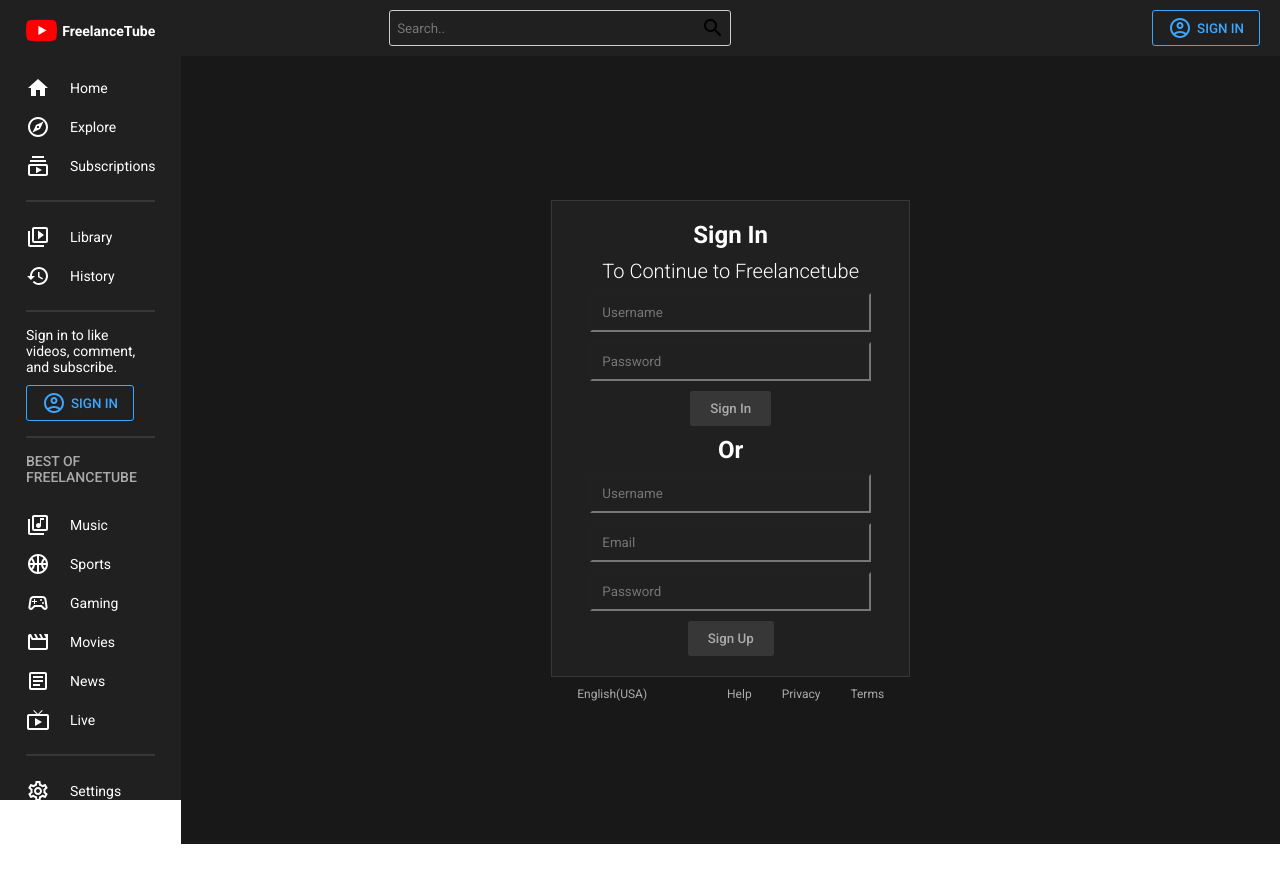
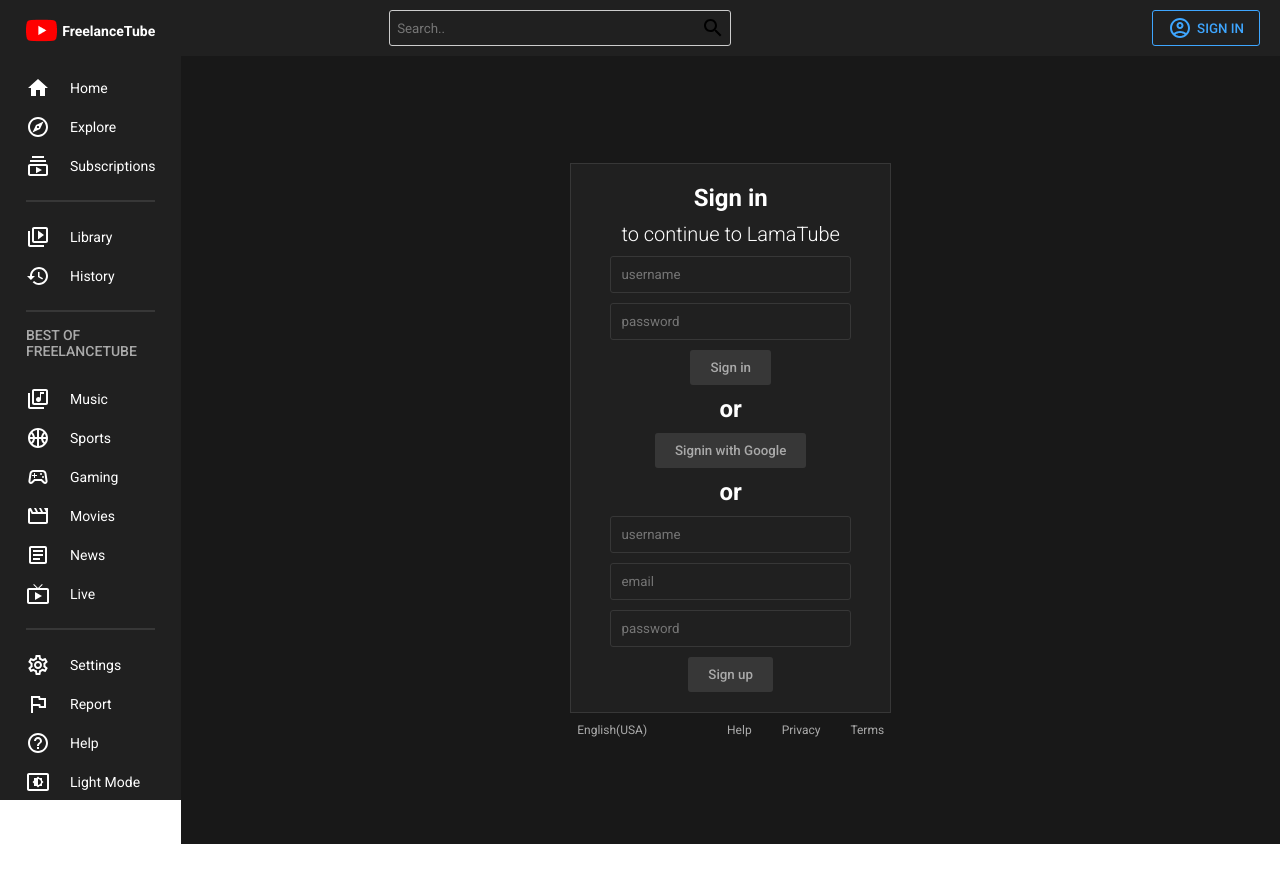
Before and after one commit to lipocodes/freelance-tube, a React (Create React App) app: page /signin in a window 1280 px wide. Shown: the top 882 px of the page. After the commit the page ends 844 px from the top, so only its background shows below. Built offline with nearby package versions, Linux system fonts and the light colour scheme.

Commit message:
11th commit

```diff
--- a/package.json
+++ b/package.json
@@ -12,11 +12,13 @@
     "@testing-library/react": "^13.1.1",
     "@testing-library/user-event": "^13.5.0",
     "axios": "^1.2.1",
+    "firebase": "^9.15.0",
     "react": "^18.0.0",
     "react-dom": "^18.0.0",
     "react-redux": "^8.0.5",
     "react-router-dom": "^6.4.5",
     "react-scripts": "5.0.1",
+    "redux-persist": "^6.0.0",
     "styled-components": "^5.3.6",
     "timeago": "^1.6.7",
     "timeago.js": "^4.0.2",
--- a/src/components/Card.jsx
+++ b/src/components/Card.jsx
@@ -61,8 +61,7 @@
   const fetchChannel = async () => {
     try{
     const res = await axios.get(`/users/find/${video.userId}`);
-    console.log("xxxxxxxxxxxx=" + res._id);
-    setChannel(res.data);
+    setChannel(res.data[0]);
     }catch(err) {console.log("eeeeeeeeeeeeee=" + err);}
 
   };
--- a/src/components/Menu.jsx
+++ b/src/components/Menu.jsx
@@ -18,6 +18,8 @@
 import HelpOutlineOutlinedIcon from "@mui/icons-material/HelpOutlineOutlined";
 import SettingsBrightnessOutlinedIcon from "@mui/icons-material/SettingsBrightnessOutlined";
 import {Link} from 'react-router-dom';
+import {useSelector} from "react-redux";
+import VideoCallOutlinedIcon from "@mui/icons-material/VideoCallOutlined";
 
 const Container = styled.div`
   flex:1;
@@ -85,8 +87,26 @@
   margin-bottom: 20px;
 `;
 
+const User = styled.div`
+display:flex;
+align-items:center;
+gap:10px;
+font-weight:500;
+color: ${({theme})=>theme.text};
+`;
+
+const Avatar = styled.img`
+width:32px;
+height:32px;
+border-radius:50%;
+background-color:#999;
+`;
+
+
 
 const Menu = ({darkMode,setDarkMode}) => {
+  const {currentUser} = useSelector(state=>state.user);
+
 
   return (
     <Container>
@@ -123,16 +143,16 @@
           History
         </Item>
         <Hr />
-        <Login>
-          Sign in to like videos, comment, and subscribe.
-          <Link to="signin" style={{textDecoration:"none"}}>
-            <Button>
-              <AccountCircleOutlinedIcon />
-              SIGN IN
-            </Button>
-          </Link>
-         </Login>
-        <Hr />
+        {!currentUser?
+        <></>
+        :
+        <><Link to="signin" style={{textDecoration:"none"}}>
+          <Button>
+            <AccountCircleOutlinedIcon />
+            SIGN IN
+          </Button>
+        </Link> <Hr /></>}
+
         <Title>BEST OF FREELANCETUBE</Title>
         <Item>
           <LibraryMusicOutlinedIcon />
--- a/src/components/Navbar.jsx
+++ b/src/components/Navbar.jsx
@@ -4,6 +4,8 @@
 import SearchOutlinedIcon from "@mui/icons-material/SearchOutlined";
 import { bgcolor } from '@mui/system';
 import {Link} from "react-router-dom";
+import {useSelector} from "react-redux";
+import VideoCallOutlinedIcon from "@mui/icons-material/VideoCallOutlined";
 
 const Container = styled.div`
  position:sticky;
@@ -51,7 +53,24 @@
   gap: 5px;
 `;
 
+const User = styled.div`
+display:flex;
+align-items:center;
+gap:10px;
+font-weight:500;
+color: ${({theme})=>theme.text};
+`;
+
+const Avatar = styled.img`
+width:32px;
+height:32px;
+border-radius:50%;
+background-color:#999;
+`;
+
 const Navbar = () => {
+  const {currentUser} = useSelector(state=>state.user);
+
   return (
     <Container>
       <Wrapper>
@@ -59,12 +78,19 @@
           <Input placeholder='Search..'/>
           <SearchOutlinedIcon/>
         </Search>
+        {currentUser?
+        <User>
+          <VideoCallOutlinedIcon/>
+          <Avatar src={currentUser.img}/>
+          {currentUser.name}
+        </User>
+        :
         <Link to="signin" style={{textDecoration:"none"}}>
           <Button>
             <AccountCircleOutlinedIcon />
             SIGN IN
           </Button>
-        </Link>
+        </Link>}
       </Wrapper>
     </Container>
   )
--- /dev/null
+++ b/src/firebase.js
@@ -0,0 +1,20 @@
+
+import { initializeApp } from "firebase/app";
+import {getAuth, GoogleAuthProvider} from 'firebase/auth';
+
+const firebaseConfig = {
+  apiKey: "AIzaSyDCQUFEA2gxPX13oJaQVND4kLXet2fLGBM",
+  authDomain: "freelancetube-82da5.firebaseapp.com",
+  projectId: "freelancetube-82da5",
+  storageBucket: "freelancetube-82da5.appspot.com",
+  messagingSenderId: "490960674948",
+  appId: "1:490960674948:web:83c028fd4f858b8f06a2d1"
+};
+
+
+const app = initializeApp(firebaseConfig);
+
+export const auth = getAuth();
+export const provider = new GoogleAuthProvider();
+
+export default app;
--- a/src/index.js
+++ b/src/index.js
@@ -1,10 +1,17 @@
 import React from 'react';
 import ReactDOM from 'react-dom/client';
 import App from './App';
+import { persistor, store } from './redux/store';
+import { Provider } from "react-redux";
+import { PersistGate } from 'redux-persist/integration/react';
 
 const root = ReactDOM.createRoot(document.getElementById('root'));
 root.render(
   <React.StrictMode>
-    <App />
+    <Provider store= {store}>
+    <PersistGate loading={null} persistor={persistor}>
+      <App />
+    </PersistGate>
+    </Provider>
   </React.StrictMode>
 );
--- a/src/pages/SignIn.jsx
+++ b/src/pages/SignIn.jsx
@@ -1,95 +1,149 @@
-import React, {useState,useEffect} from 'react';
-import styled, { ThemeProvider } from "styled-components";
-//import {Link} from 'react-router-dom';
-import axios from 'axios';
-
+import axios from "axios";
+import React, { useState } from "react";
+import { useDispatch } from "react-redux";
+import styled from "styled-components";
+import { loginFailure, loginStart, loginSuccess } from "../redux/userSlice";
+import { auth, provider } from "../firebase";
+import { signInWithPopup } from "firebase/auth";
+import { async } from "@firebase/util";
+import { useNavigate } from "react-router-dom";
 const Container = styled.div`
-display:flex;
-flex-direction:column;
-align-items:center;
-justify-content:center;
-height:calc(100vh - 56px);
-color:${({theme})=>theme.text};
+  display: flex;
+  flex-direction: column;
+  align-items: center;
+  justify-content: center;
+  height: calc(100vh - 56px);
+  color: ${({ theme }) => theme.text};
 `;
 
 const Wrapper = styled.div`
- display:flex;
- align-items:center;
- flex-direction:column;
- background-color: ${({theme})=>theme.bgLighter};
- border: 1px solid ${({theme})=>theme.soft};
- padding:20px 50px;
- gap:10px;
+  display: flex;
+  align-items: center;
+  flex-direction: column;
+  background-color: ${({ theme }) => theme.bgLighter};
+  border: 1px solid ${({ theme }) => theme.soft};
+  padding: 20px 50px;
+  gap: 10px;
 `;
 
-const Title = styled.h1`font-size:24px;`;
-const SubTitle = styled.h2`font-size:20px; font-weight:300;`;
+const Title = styled.h1`
+  font-size: 24px;
+`;
+
+const SubTitle = styled.h2`
+  font-size: 20px;
+  font-weight: 300;
+`;
+
 const Input = styled.input`
-border:1px solid ${({theme})=>theme.soft}
-border-radius:3px;
-padding:10px;
-background-color:transparent;
-width:100%;
+  border: 1px solid ${({ theme }) => theme.soft};
+  border-radius: 3px;
+  padding: 10px;
+  background-color: transparent;
+  width: 100%;
+  color: ${({ theme }) => theme.text};
 `;
+
 const Button = styled.button`
-border-radius:3px;
-border:none;
-padding:10px 20px;
-font-weight:500;
-cursor:pointer;
-background-color:${({theme})=>theme.soft};
-color: ${({theme})=>theme.textSoft};
+  border-radius: 3px;
+  border: none;
+  padding: 10px 20px;
+  font-weight: 500;
+  cursor: pointer;
+  background-color: ${({ theme }) => theme.soft};
+  color: ${({ theme }) => theme.textSoft};
 `;
 
 const More = styled.div`
-display:flex;
-font-size:12px;
-color: ${({theme})=>theme.textSoft};
-margin-top:10px;
+  display: flex;
+  margin-top: 10px;
+  font-size: 12px;
+  color: ${({ theme }) => theme.textSoft};
 `;
 
 const Links = styled.div`
-margin-left:50px;
+  margin-left: 50px;
 `;
 
 const Link = styled.span`
-margin-left:30px;
+  margin-left: 30px;
 `;
 
 const SignIn = () => {
+  const [name, setName] = useState("");
+  const [email, setEmail] = useState("");
+  const [password, setPassword] = useState("");
+  const dispatch = useDispatch();
+  const navigate = useNavigate()
 
-const [name,setName] = useState("");
-const [email,setEmail] = useState("");
-const [password,setPassword] = useState("");
+  const handleLogin = async (e) => {
+    e.preventDefault();
+    dispatch(loginStart());
+    try {
+      const res = await axios.post("/auth/signin", { name, password });
+      dispatch(loginSuccess(res.data));
+      navigate("/");
+    } catch (err) {
+      dispatch(loginFailure());
+    }
+  };
 
-const handleLogin = async(e)=>{
- e.preventDefault();
- try{
-   const res = await axios.post("/auth/signin",{
-    name:name,
-    password:password
-   });
-   console.log("aaaaaaaaaaaa=" + res.data.email);
- }catch(err){}
-}
+  const signInWithGoogle = async () => {
+    dispatch(loginStart());
+    signInWithPopup(auth, provider)
+      .then((result) => { //results comes from Google
+        axios
+          .post("/auth/google", {
+            name: result.user.displayName,
+            email: result.user.email,
+            img: result.user.photoURL,
+          })
+          .then((res) => {
+            console.log(res)
+            dispatch(loginSuccess(res.data));
+            navigate("/")
+          });
+      })
+      .catch((error) => {
+        dispatch(loginFailure());
+      });
+  };
+
+  //TODO: REGISTER FUNCTIONALITY
+
 
   return (
     <Container>
       <Wrapper>
-        <Title>Sign In</Title>
-        <SubTitle>To Continue to Freelancetube</SubTitle>
-
-        <Input placeholder="Username" onChange={e=>setName(e.target.value)}/>
-        <Input type="password" placeholder="Password" onChange={e=>setPassword(e.target.value)}/>
-        <Button onClick={handleLogin}>Sign In</Button>
-        <Title>Or</Title>
-        <Input placeholder="Username" onChange={e=>setName(e.target.value)}/>
-        <Input placeholder="Email" onChange={e=>setEmail(e.target.value)}/>
-        <Input type="password" placeholder="Password" onChange={e=>setPassword(e.target.value)}/>
-        <Button>Sign Up</Button>
+        <Title>Sign in</Title>
+        <SubTitle>to continue to LamaTube</SubTitle>
+        <Input
+          placeholder="username"
+          onChange={(e) => setName(e.target.value)}
+        />
+        <Input
+          type="password"
+          placeholder="password"
+          onChange={(e) => setPassword(e.target.value)}
+        />
+        <Button onClick={handleLogin}>Sign in</Button>
+        <Title>or</Title>
+        <Button onClick={signInWithGoogle}>Signin with Google</Button>
+        <Title>or</Title>
+        <Input
+          placeholder="username"
+          onChange={(e) => setName(e.target.value)}
+        />
+        <Input placeholder="email" onChange={(e) => setEmail(e.target.value)} />
+        <Input
+          type="password"
+          placeholder="password"
+          onChange={(e) => setPassword(e.target.value)}
+        />
+        <Button>Sign up</Button>
       </Wrapper>
       <More>
-      English(USA)
+        English(USA)
         <Links>
           <Link>Help</Link>
           <Link>Privacy</Link>
@@ -97,7 +151,7 @@
         </Links>
       </More>
     </Container>
-  )
-}
+  );
+};
 
-export default SignIn
+export default SignIn;
--- a/src/pages/Video.jsx
+++ b/src/pages/Video.jsx
@@ -6,6 +6,8 @@
 import AddTaskOutlinedIcon from "@mui/icons-material/AddTaskOutlined";
 import Comments from '../components/Comments';
 import Card from '../components/Card';
+import { useDispatch,useSelector } from "react-redux";
+
 
 const Container = styled.div`
  display:flex;
@@ -108,6 +110,9 @@
 `;
 
 const Video = () => {
+ const {currentUser} = useSelector((state)=>state.user);
+ const dispatch = useDispatch();
+
   return (
     <Container>
       <Content>
--- /dev/null
+++ b/src/redux/store.js
@@ -0,0 +1,37 @@
+import { configureStore, combineReducers } from "@reduxjs/toolkit";
+import userReducer from "./userSlice";
+import videoReducer from "./videoSlice";
+import {
+  persistStore,
+  persistReducer,
+  FLUSH,
+  REHYDRATE,
+  PAUSE,
+  PERSIST,
+  PURGE,
+  REGISTER,
+} from "redux-persist";
+import storage from "redux-persist/lib/storage";
+import { PersistGate } from "redux-persist/integration/react";
+
+const persistConfig = {
+  key: "root",
+  version: 1,
+  storage,
+};
+
+const rootReducer = combineReducers({ user: userReducer, video: videoReducer });
+
+const persistedReducer = persistReducer(persistConfig, rootReducer);
+
+export const store = configureStore({
+  reducer: persistedReducer,
+  middleware: (getDefaultMiddleware) =>
+    getDefaultMiddleware({
+      serializableCheck: {
+        ignoredActions: [FLUSH, REHYDRATE, PAUSE, PERSIST, PURGE, REGISTER],
+      },
+    }),
+});
+
+export const persistor = persistStore(store)
--- /dev/null
+++ b/src/redux/videoSlice.js
@@ -0,0 +1,18 @@
+import {createSlice} from "@reduxjs/toolkit";
+
+const initialState = {
+    currentVideo:null,
+    loading:false,
+    error:false
+};
+
+export const videoSlice = createSlice({
+    name: "video",
+    initialState,
+    reducers:{
+
+      }
+});
+
+export const {loginStart,loginSuccess,loginFailure, logout} = videoSlice.actions;
+export default videoSlice.reducer;
```
Also changed, not shown: src/redux/userSlice.js (+41 -9 lines), 1 other file (tests, documents, lock files or other folders).
